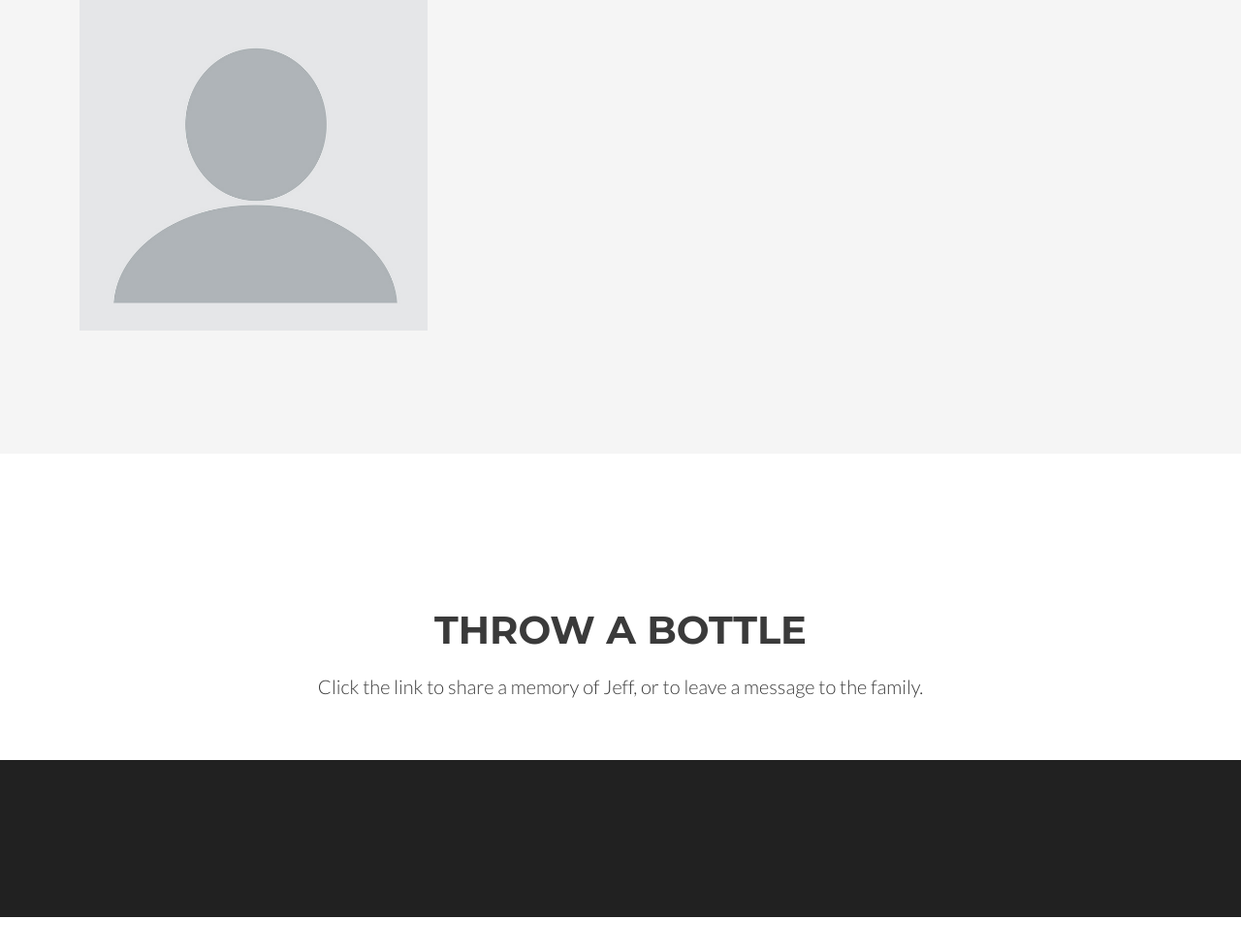
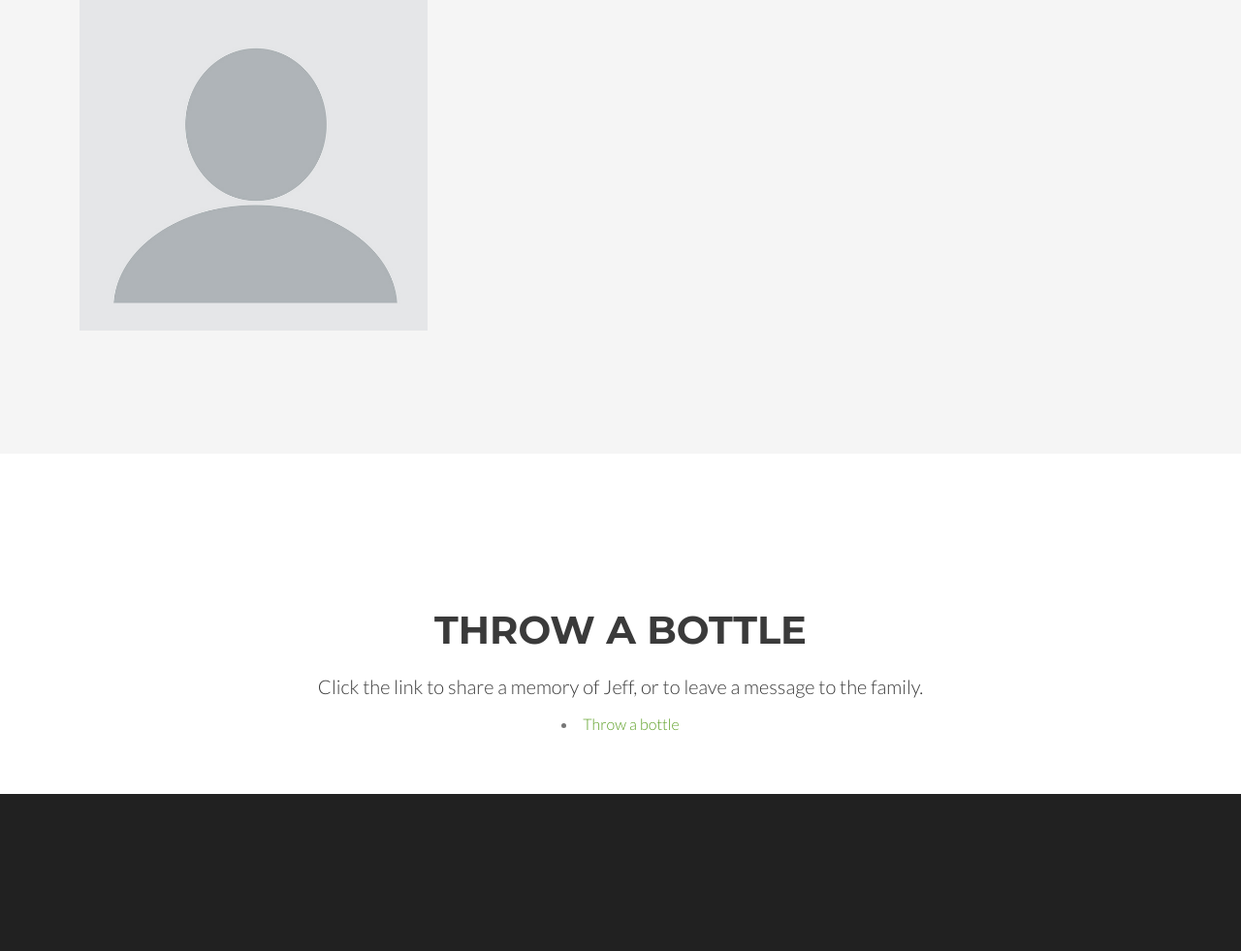
Before and after one commit to Da7abear/Da7abear, a plain HTML site: page index.html in a window 1280 px wide. Shown: the part 2611-3592 px from the top of the page at 97% size. Before the commit the page ends 3557 px from the top, so only its background shows below. Drawn offline with Linux system fonts and the light colour scheme.

Commit message:
Add files via upload

```diff
--- a/index.html
+++ b/index.html
@@ -134,6 +134,7 @@
           <div class="sub-heading">
             <p>
              Click the link to share a memory of Jeff, or to leave a message to the family.
+             <li><a href="form.html">Throw a bottle</a></li>
             </p>
           </div>
         </div>
```
Also changed, not shown: form.html (+1 -0 lines).
